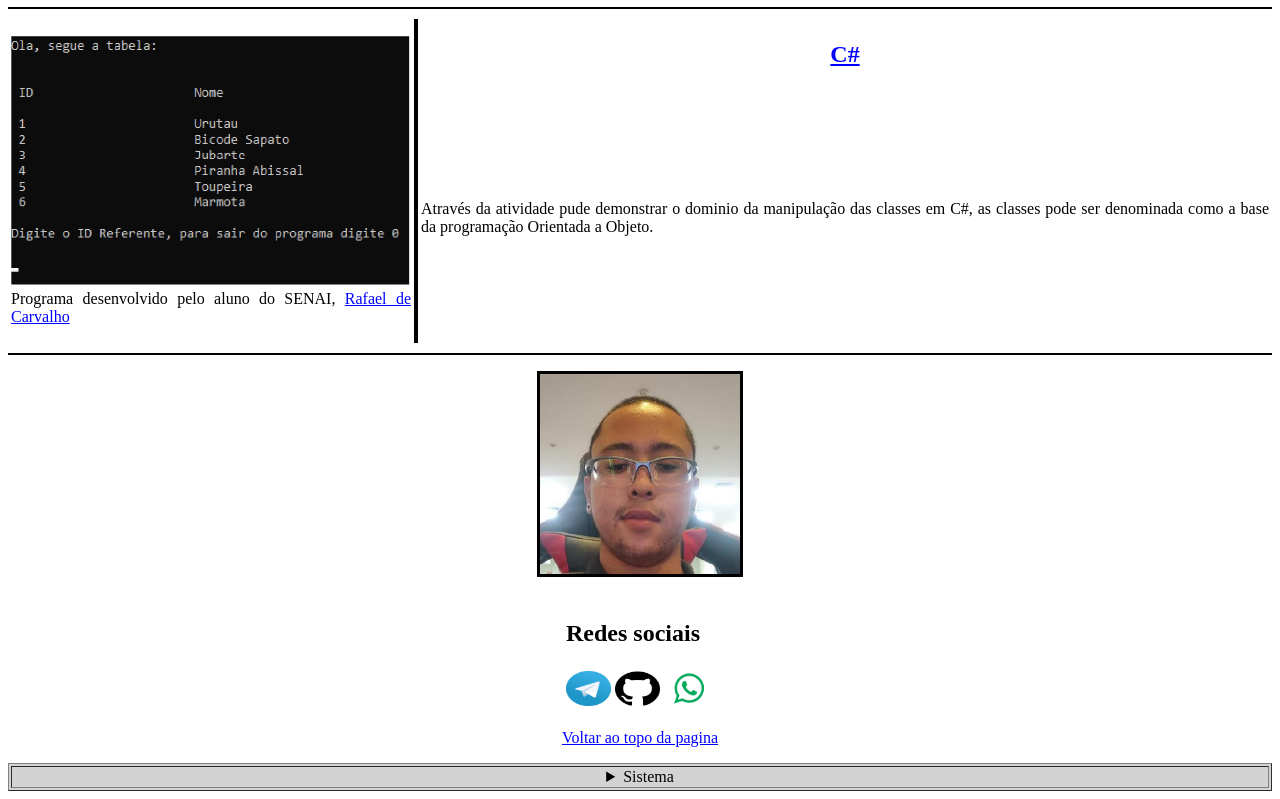
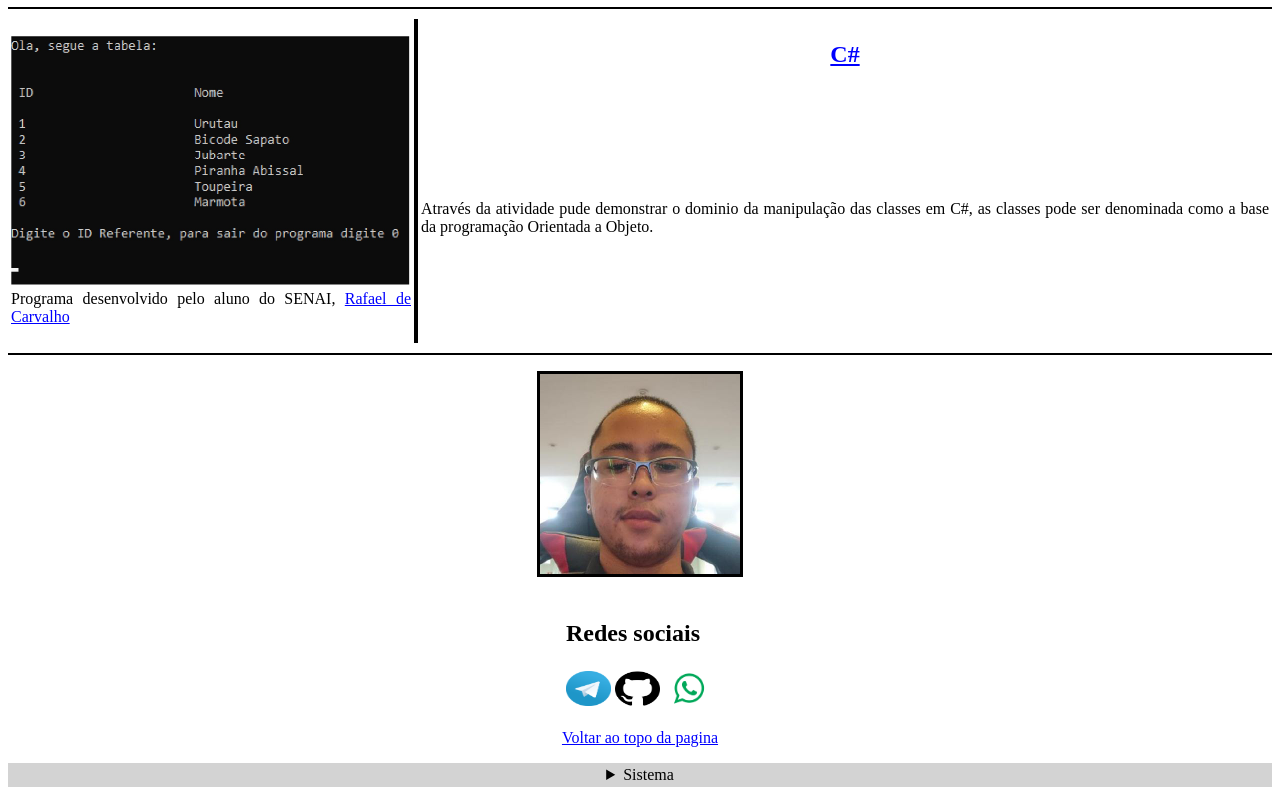
Before and after one commit to Rafael-China/Curriculo1-Rafael, a plain HTML site: page index.html in a window 1280 px wide. Shown: the part 1703-2502 px from the top of the page. Drawn offline with Linux system fonts and the light colour scheme.

Commit message:
Update index.html

```diff
--- a/index.html
+++ b/index.html
@@ -326,7 +326,7 @@
 
     <p align="center"><a href="#topo" title="Voltar ao topo da pagina"> Voltar ao topo da pagina </a></p>
 
-    <table width="100%" heidth="" align="center" bgcolor="lightgray" border="1">
+    <table width="100%" heidth="" align="center" bgcolor="lightgray" border="0">
 
         <tr align="center">
 
```
